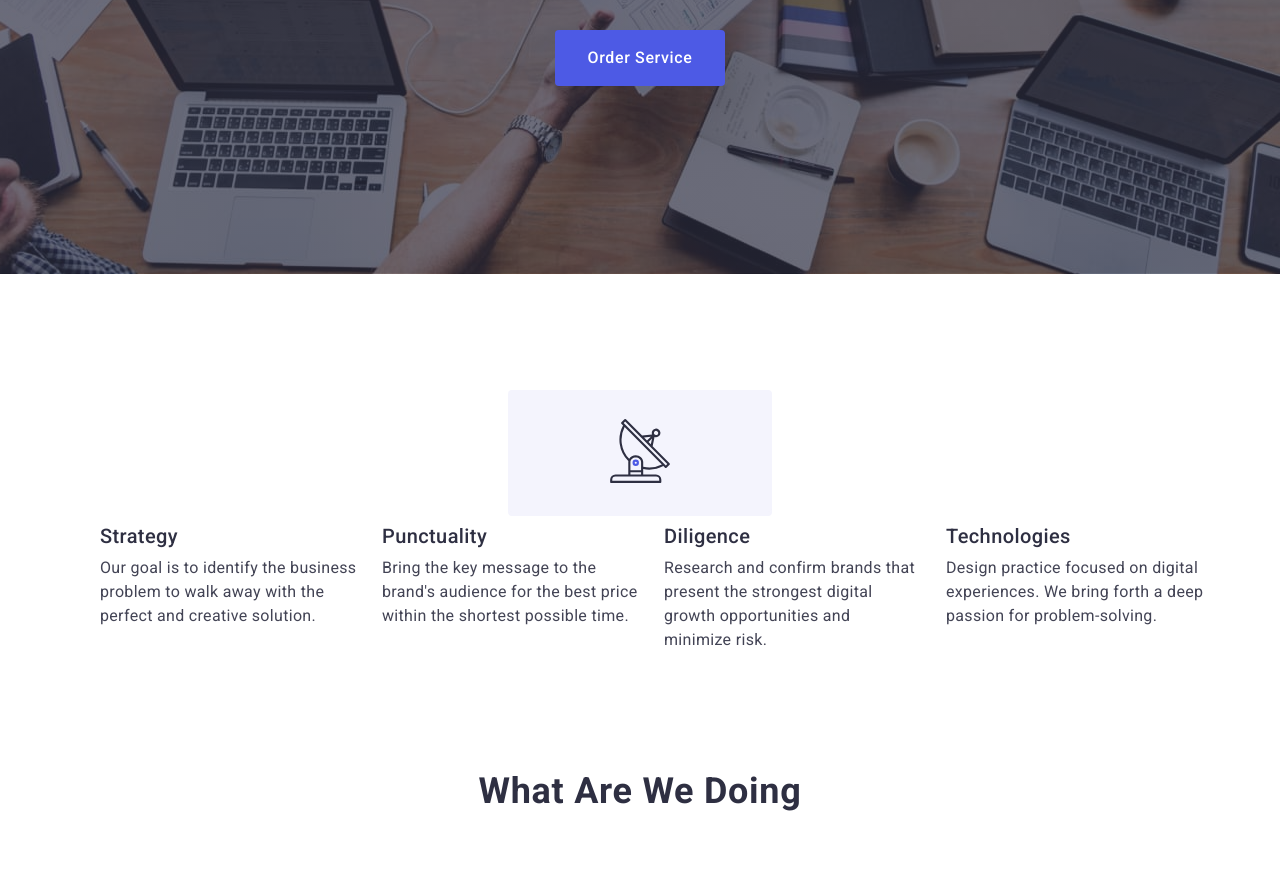
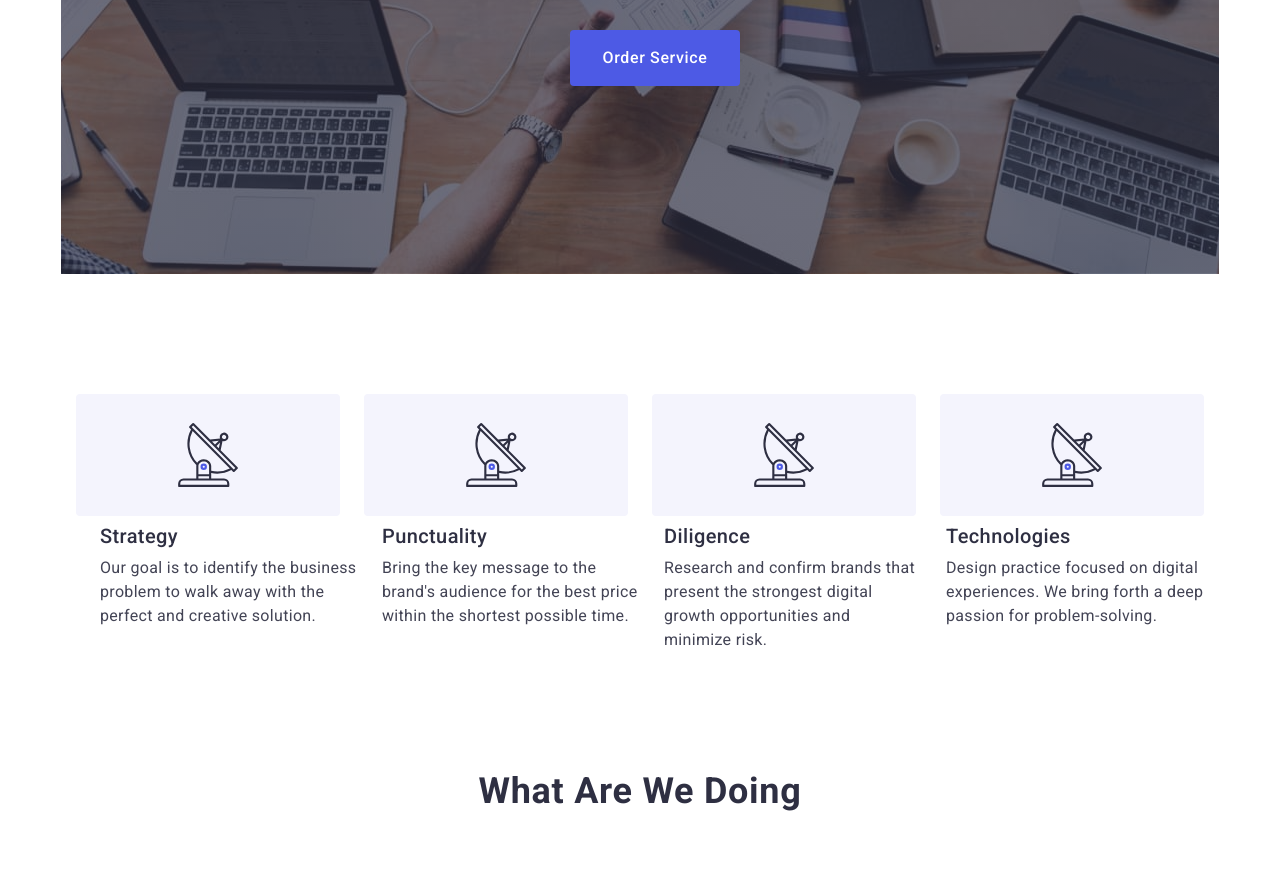
Before and after one commit to Yuliia3/goit-homework-04, a plain HTML site: page index.html in a window 1280 px wide. Shown: the part 399-1280 px from the top of the page. Drawn offline with nearby package versions, Linux system fonts and the light colour scheme.

Commit message:
add icons

```diff
--- a/css/styles.css
+++ b/css/styles.css
@@ -160,6 +160,7 @@ margin-bottom: 16px;
   background-position: center;
   block-size: cover;
 
+
 }
 .title-section {
   max-width: 1440px;
@@ -268,6 +269,7 @@ margin-bottom: 16px;
   width: 64px;
   height: 64px;
 }
+
 
 .visualy-hidden {
   position: absolute;
--- a/index.html
+++ b/index.html
@@ -22,7 +22,7 @@
     <link rel="stylesheet" href="./css/styles.css" />
   </head>
   <body class="page">
-    <header class="benefits c">
+    <header class="benefits">
       <div class="header-container container">
         <nav class="navigation">
           <a href="./index.html" class="logo-link link"
@@ -54,7 +54,7 @@
       </div>
     </header>
     <main>
-      <section class="title-section">
+      <section class="title-section container">
         <div class="container">
           <h1 class="main-page-title">Effective Solutions for Your Business</h1>
           <button type="button" class="btn-order">Order Service</button>
@@ -63,26 +63,77 @@
       <section class="information container">
 
           <h2 class="visualy-hidden">Our benefits</h2>
-          <div class="icons container">
+
           <ul class="information-soc-list list">
+
              <li class="information-soc-item">
-              <div class="icons container">
+              <div class="icons ">
+
               <a
                 href=""
                 class="information-soc-link link"
                 target="_blank"
                 rel="noopener noreferrer"
               >
-              <svg class="information-icon" widht="64" height="64"
+              <svg class="information-icon" width="64" height="64"
               >
               <use href="./images/icons.svg#icon-antenna"></use>
             </svg>
               </a>
             </div>
               </li>
+              <li class="information-soc-item">
+                <div class="icons ">
+
+                <a
+                  href=""
+                  class="information-soc-link link"
+                  target="_blank"
+                  rel="noopener noreferrer"
+                >
+                <svg class="information-icon" width="64" height="64"
+                >
+                <use href="./images/icons.svg#icon-antenna"></use>
+              </svg>
+                </a>
+              </div>
+                </li>
+                <li class="information-soc-item">
+                  <div class="icons ">
+
+                  <a
+                    href=""
+                    class="information-soc-link link"
+                    target="_blank"
+                    rel="noopener noreferrer"
+                  >
+                  <svg class="information-icon" width="64" height="64"
+                  >
+                  <use href="./images/icons.svg#icon-antenna"></use>
+                </svg>
+                  </a>
+                </div>
+                  </li>
+                  <li class="information-soc-item">
+                    <div class="icons ">
+
+                    <a
+                      href=""
+                      class="information-soc-link link"
+                      target="_blank"
+                      rel="noopener noreferrer"
+                    >
+                    <svg class="information-icon" width="64" height="64"
+                    >
+                    <use href="./images/icons.svg#icon-antenna"></use>
+                  </svg>
+                    </a>
+                  </div>
+                    </li>
 
 
-                        </div>
+              </ul>
+
 
           <ul class="benefits-menu list">
             <li class="benefits-icon"></li>
@@ -116,7 +167,7 @@
               </p>
             </li>
           </ul>
-        </div>
+
       </section>
       <section class="section-img">
         <div class="container">
@@ -498,8 +549,9 @@
                     </svg>
                     </a>
                     </li>
+                  </ul>
                   </div>
-                </ul>
+
       </section>
     </main>
 
```
